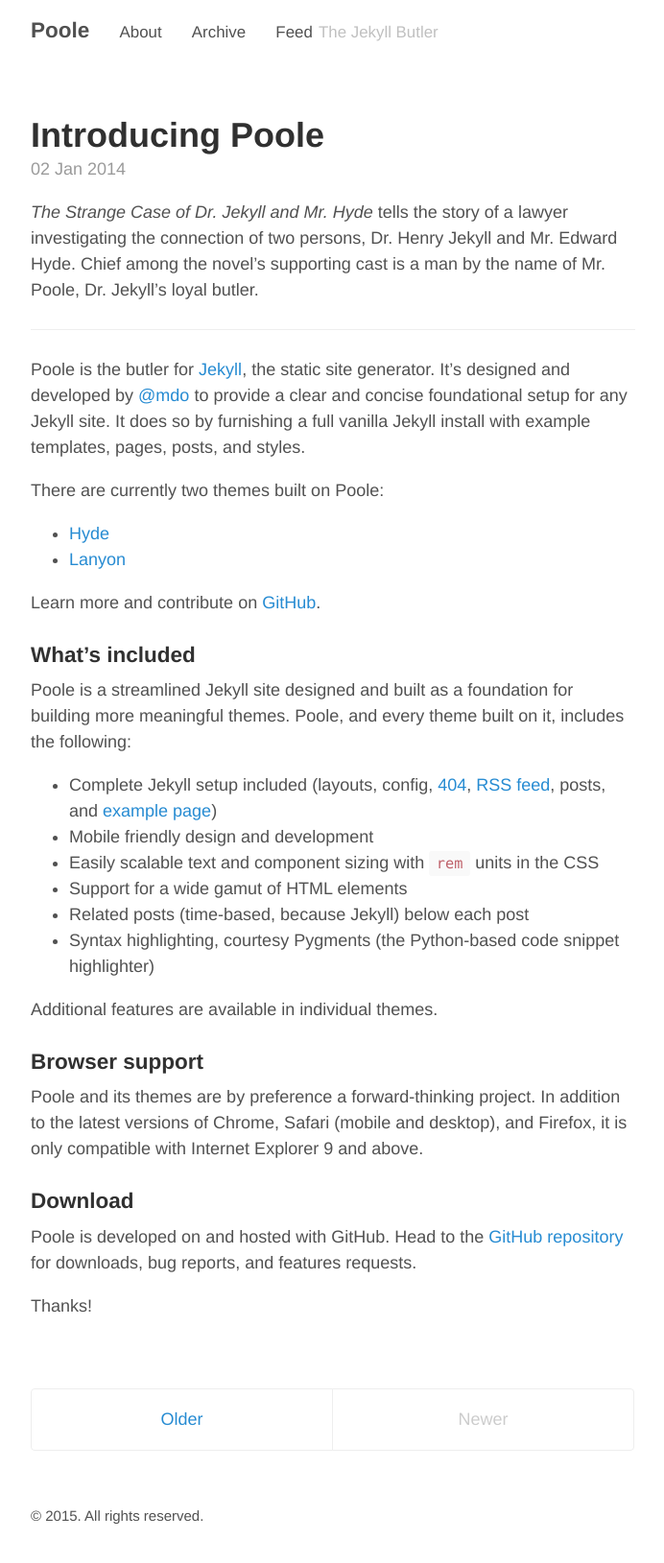
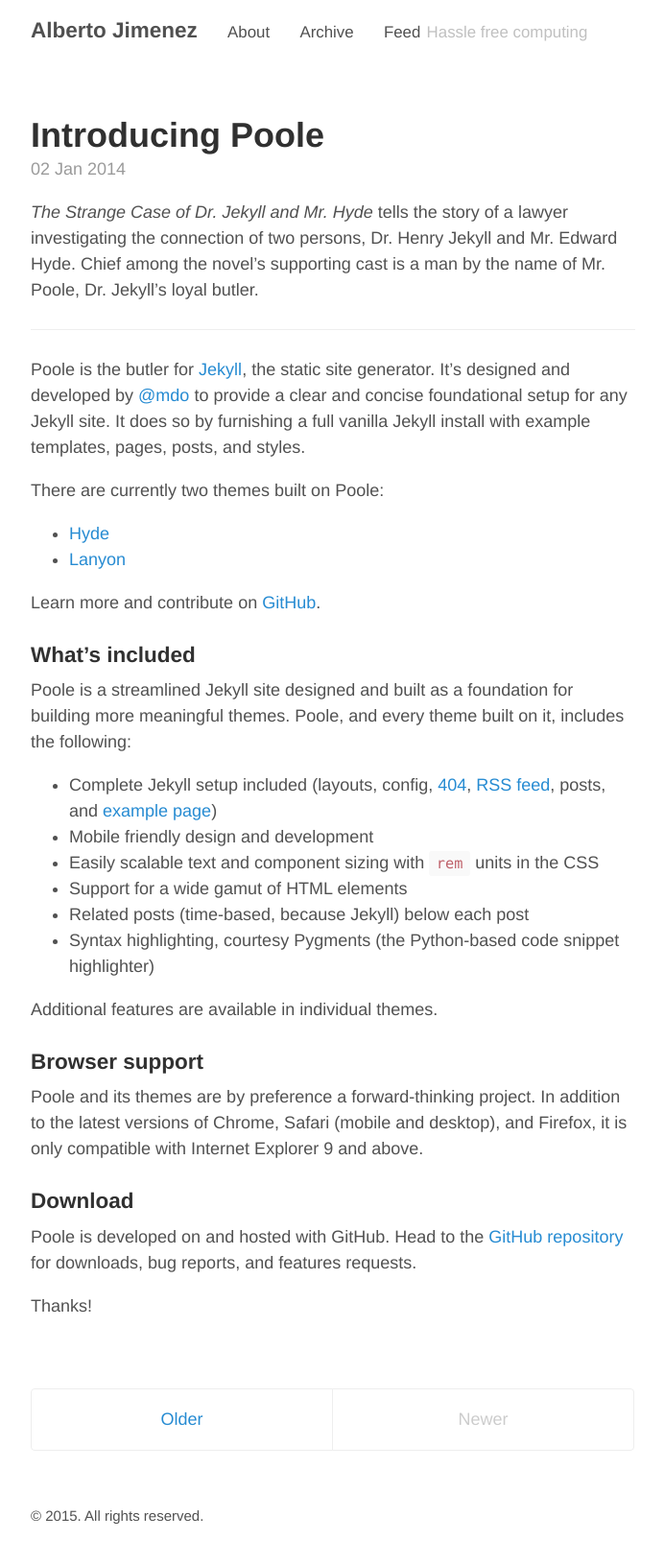
Before and after one commit to ajimenezau/ajimenezau.github.io, a Jekyll site: the page built from index.html, in a window 1280 px wide. Shown: the whole page at 96% size, without its empty margins (293-985 px from the left). Built offline with Jekyll 4.4.1, drawn with Linux system fonts in a browser that asks for light colours; the list of posts is cut into pages by our own code.

Commit message:
Update _config.yml

```diff
--- a/_config.yml
+++ b/_config.yml
@@ -5,11 +5,11 @@
 relative_permalinks: true
 
 # Setup
-title:               Poole
-tagline:             The Jekyll Butler
-url:                 http://getpoole.com
+title:               Alberto Jimenez
+tagline:             Hassle free computing
+url:                 http://albertojimenez.org
 paginate:            1
-baseurl:             ""
+baseurl:             http://ajimenezau.github.io/poole
 
 # Assets
 #
@@ -20,9 +20,9 @@
 
 # About/contact
 author:
-  name:              Mark Otto
-  url:               https://twitter.com/mdo
-  email:             markdotto@gmail.com
+  name:              Alberto Jimenez
+  url:               https://twitter.com/ajimenezau
+  email:             alberto [dot] jimenez [dot] au [at] gmail [dot] com
 
 # Custom vars
 version:             1.0.0
```
